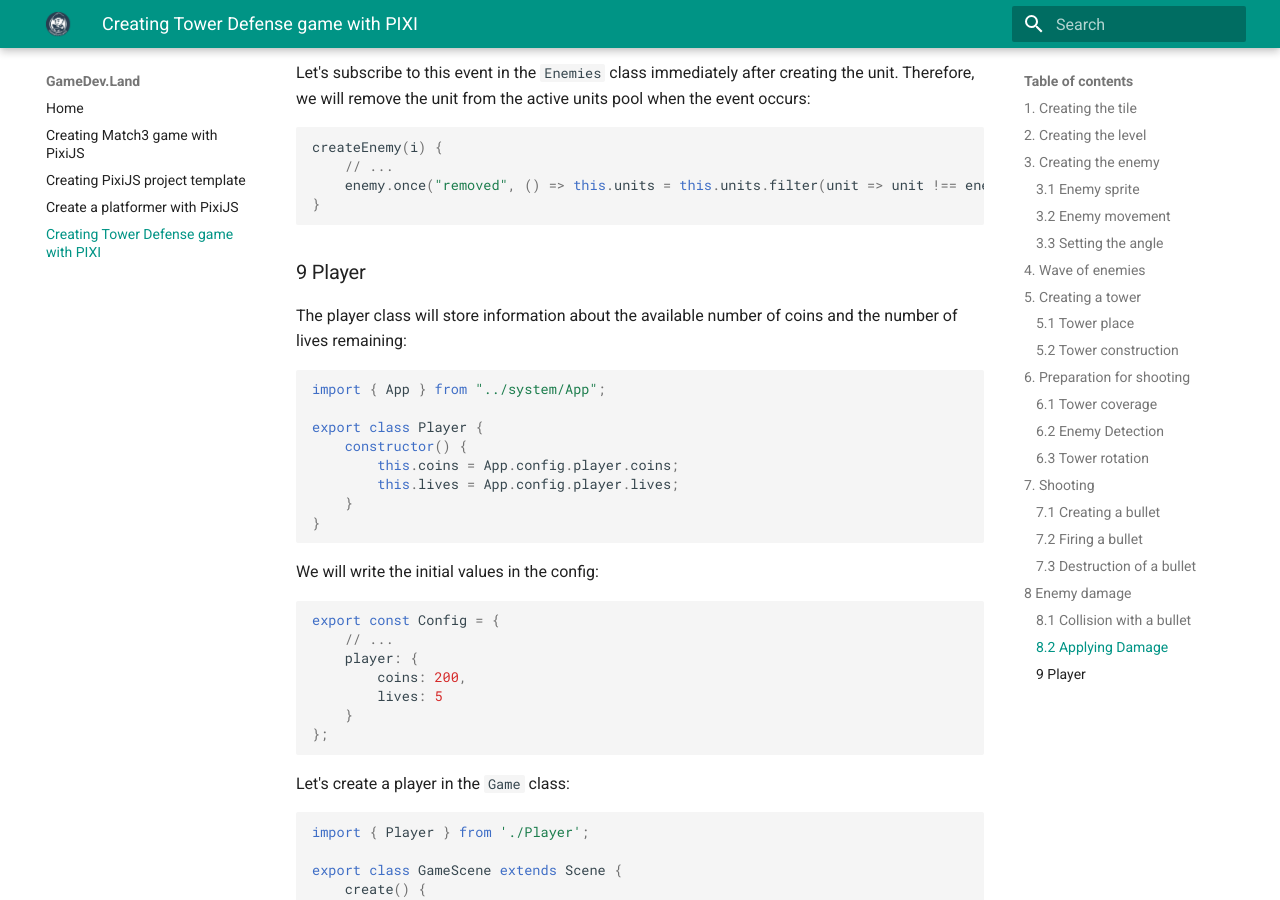
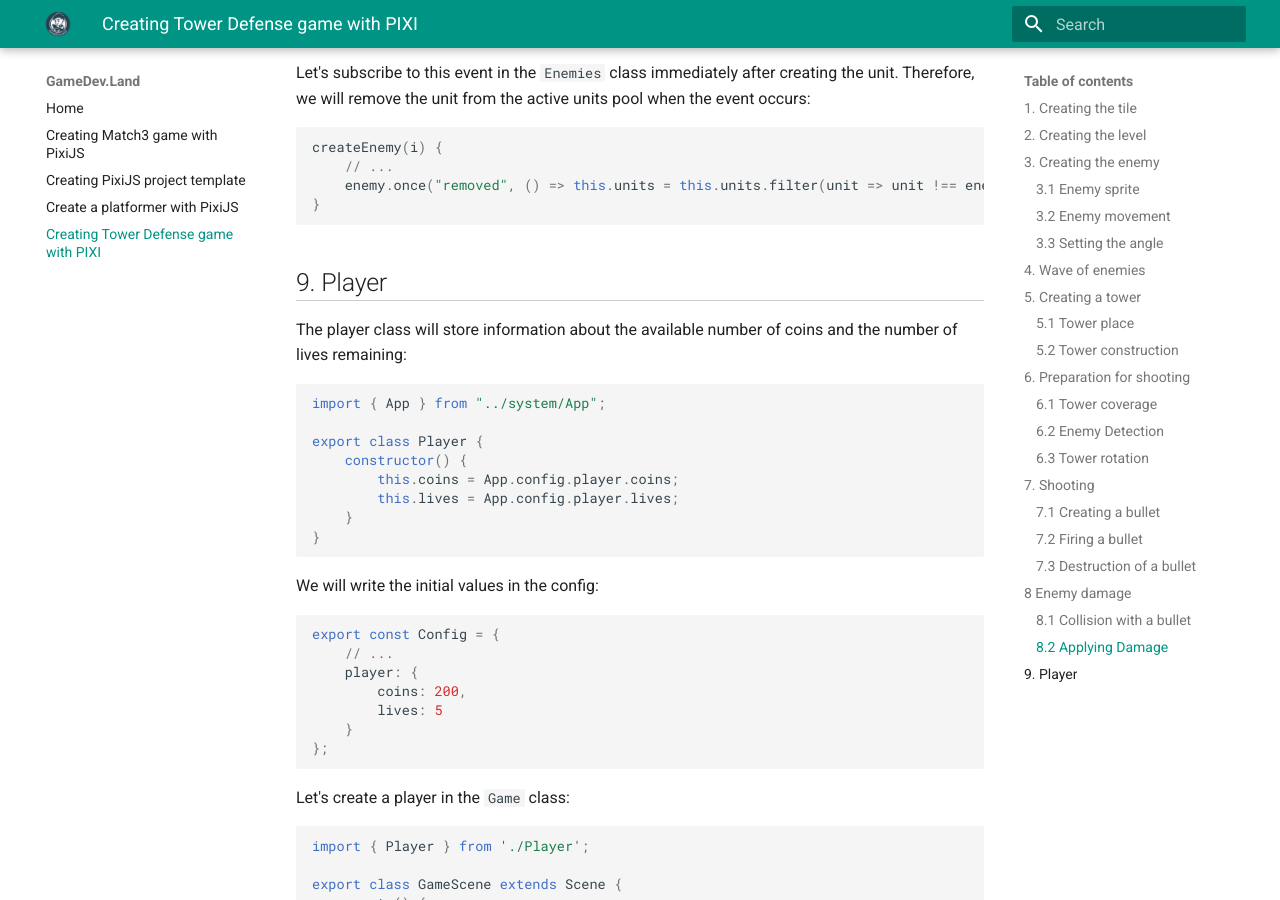
Before and after one commit to bolotnikov/gamedevland, an MkDocs documentation site: the page built from docs/tower-defense.md, in a window 1280 px wide and 900 px high, scrolled down 25262 px. Built offline with MkDocs 1.6.1 and Material for MkDocs 9.7.7, drawn with Linux system fonts in a browser that asks for light colours; emoji names are drawn with the system emoji font.

````diff
--- a/docs/tower-defense.md
+++ b/docs/tower-defense.md
@@ -1172,7 +1172,7 @@ createEnemy(i) {
 
 ```
 
-### 9 Player
+## 9. Player
 
 The player class will store information about the available number of coins and the number of lives remaining:
 
````
